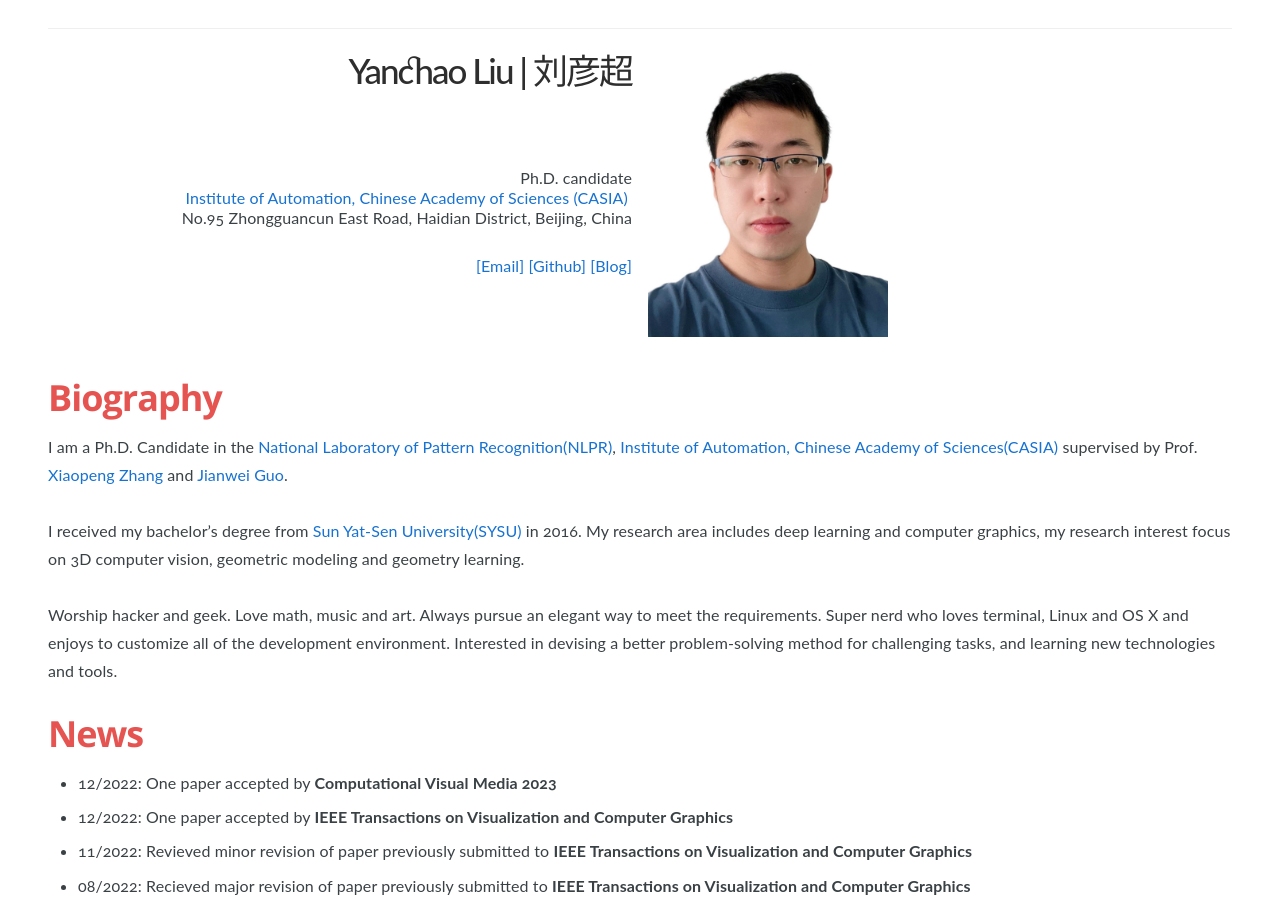
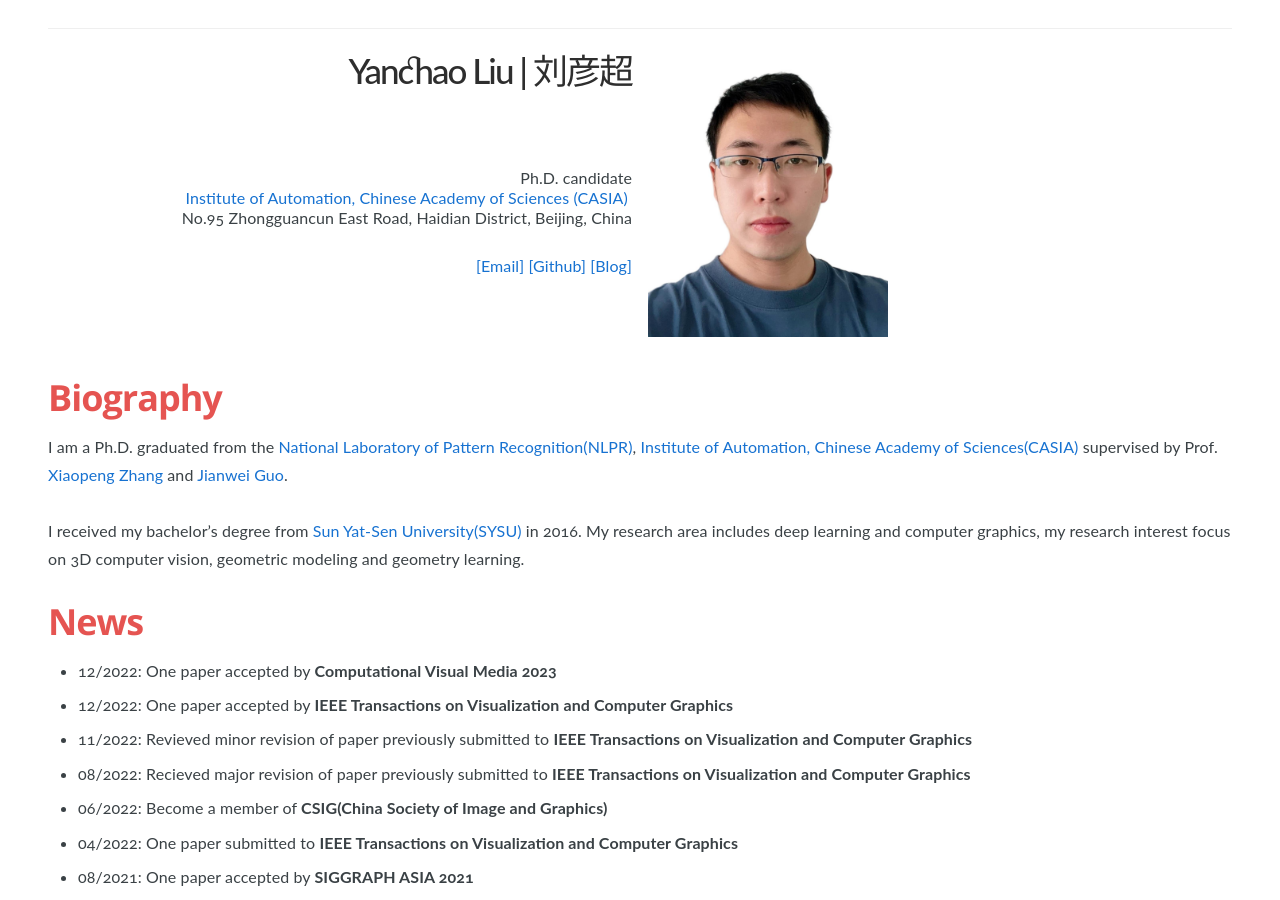
Before and after one commit to marktube/marktube.github.io, a Jekyll site: the page built from about.md, in a window 1280 px wide and 900 px high. Built offline with Jekyll 4.4.1, drawn with Linux system fonts in a browser that asks for light colours; some of the changed text lies outside the part shown.

Commit message:
Update about.md

```diff
--- a/about.md
+++ b/about.md
@@ -64,11 +64,9 @@
 
 ## <font color="#e55451">Biography</font>
 
-I am a Ph.D. Candidate in the  [National Laboratory of Pattern Recognition(NLPR)](http://nlpr-web.ia.ac.cn/), [Institute of Automation, Chinese Academy of Sciences(CASIA)](http://english.ia.cas.cn/) supervised by Prof. [Xiaopeng Zhang](http://people.ucas.ac.cn/~zhangxiaopeng?language=en) and [Jianwei Guo](http://jianweiguo.net/).
+I am a Ph.D. graduated from the  [National Laboratory of Pattern Recognition(NLPR)](http://nlpr-web.ia.ac.cn/), [Institute of Automation, Chinese Academy of Sciences(CASIA)](http://english.ia.cas.cn/) supervised by Prof. [Xiaopeng Zhang](http://people.ucas.ac.cn/~zhangxiaopeng?language=en) and [Jianwei Guo](http://jianweiguo.net/).
 
 I received my bachelor's degree from [Sun Yat-Sen University(SYSU)](http://www.sysu.edu.cn/) in 2016. My research area includes deep learning and computer graphics, my research interest focus on 3D computer vision, geometric modeling and geometry learning.
-
-Worship hacker and geek. Love math, music and art. Always pursue an elegant way to meet the requirements. Super nerd who loves terminal, Linux and OS X and enjoys to customize all of the development environment. Interested in devising a better problem-solving method for challenging tasks, and learning new technologies and tools.
 
 
 ## <font color="#e55451">News</font>
@@ -128,6 +126,9 @@
             <a href="https://people.ucas.ac.cn/~chengzhanglin">Zhanglin Cheng</a>.
             <br>
 	    <text>*Joint first authors with equal contribution(*共同一作)</text>
+            <br>
+            <a href="https://ieeexplore.ieee.org/document/9992129">[Page]</a>&nbsp;
+	    <a href="https://github.com/marktube/Line2Plane">[Code]</a>&nbsp;
 	    </p>
 	    <p> </p>
 	<!--</td>-->
```
Also changed, not shown: other parts of about.md (+2 -0 lines).
